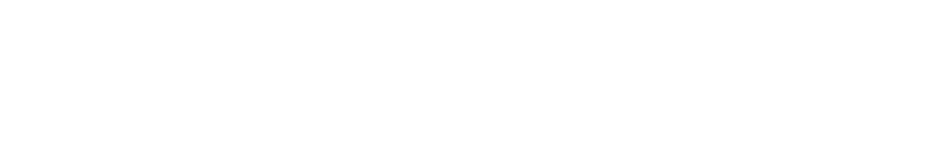
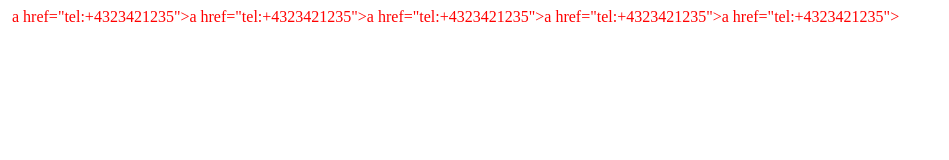
Before and after one commit to maxq1sg/may_learn, a plain HTML site: page index.html in a window 1280 px wide. Shown: the whole page, without its empty margins (0-949 px from the left). Drawn offline with Linux system fonts and the light colour scheme.

Commit message:
multiply tel

```diff
--- a/index.html
+++ b/index.html
@@ -14,7 +14,7 @@
     <div></div>
     <div></div>
     <img src="" alt="">
-    <a href="tel:+4323421235"></a>
+    <a href="tel:+4323421235"></a>a href="tel:+4323421235"></a>a href="tel:+4323421235"></a>a href="tel:+4323421235"></a>a href="tel:+4323421235"></a>a href="tel:+4323421235"></a>
     <script src="maxim.js"></script>
 </body>
 </html>
```
